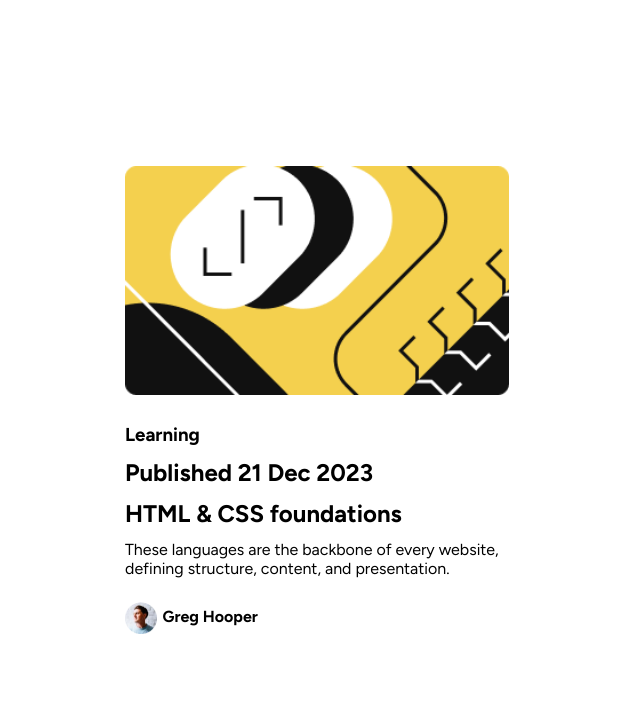
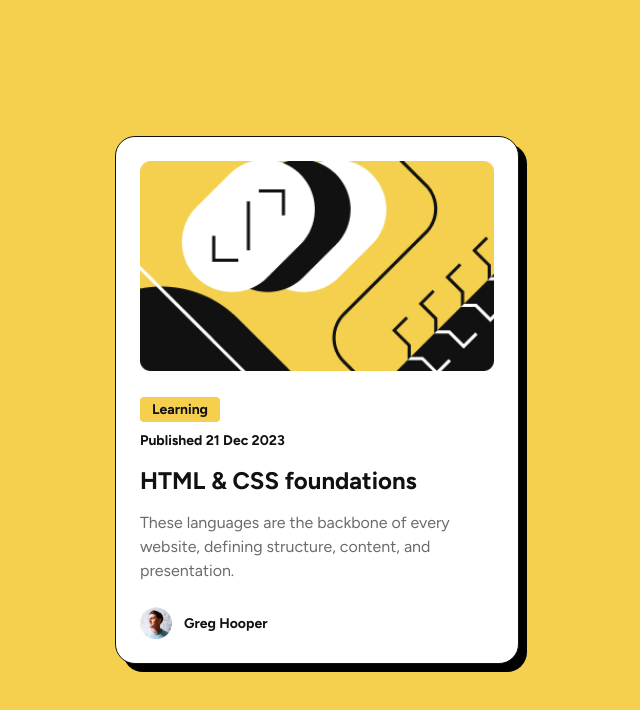
Before and after one commit to AMfazri/frontend-blog-preview-card, a React (Vite) app: page / in a window 1280 px wide. Shown: the top 710 px of the page, without its empty margins (323-963 px from the left). Built offline with nearby package versions, Linux system fonts and the light colour scheme.

Commit message:
style: apply color and typography

```diff
--- a/src/App.css
+++ b/src/App.css
@@ -12,11 +12,16 @@
   display: flex;
   justify-content: center;
   align-items: center;
+  background-color: #F4D04E;
 }
 
 .card{
   padding: 24px;
-  width: 384px;
+  width: 354px;
+  background-color: #FFFFFF;
+  border-radius: 20px;
+  border:1px solid #111111;
+  box-shadow: 8px 8px #000000;
 }
 
 .article-image{
@@ -25,19 +30,38 @@
 }
 
 .label{
-padding-bottom: 12px;
+display: inline;
+background-color: #F4D04E;
+padding: 4px 12px 4px 12px;
+border-radius: 4px;
+color: #111111;
+font-size: 14px;
+font-weight: bold;
 }
 
 .pub-date{
+padding-top: 12px;
 padding-bottom: 12px;
+font-weight: medium;
+font-size: 14px;
+line-height: 1.5;
+color: #111111;
 }
 
 .heading{
 padding-bottom: 12px;
+font-size: 24px;
+font-weight: bolder;
+line-height: 1.5;
+color: #111111;
 }
 
 .explains{
 padding-bottom: 24px;
+font-size: 16px;
+font-weight: medium;
+line-height: 1.5;
+color: #6B6B6B;
 }
 
 .profil{
@@ -51,5 +75,9 @@ display: flex;
 
 .name{
   display: inline;
-  padding: 5.5px 5.5px 5.5px 5.5px;
+  padding: 5.5px 0 5.5px 12px;
+  font-size: 14px;
+  font-weight: bolder;
+  line-height: 1.5;
+  color: #111111;
 }
```
